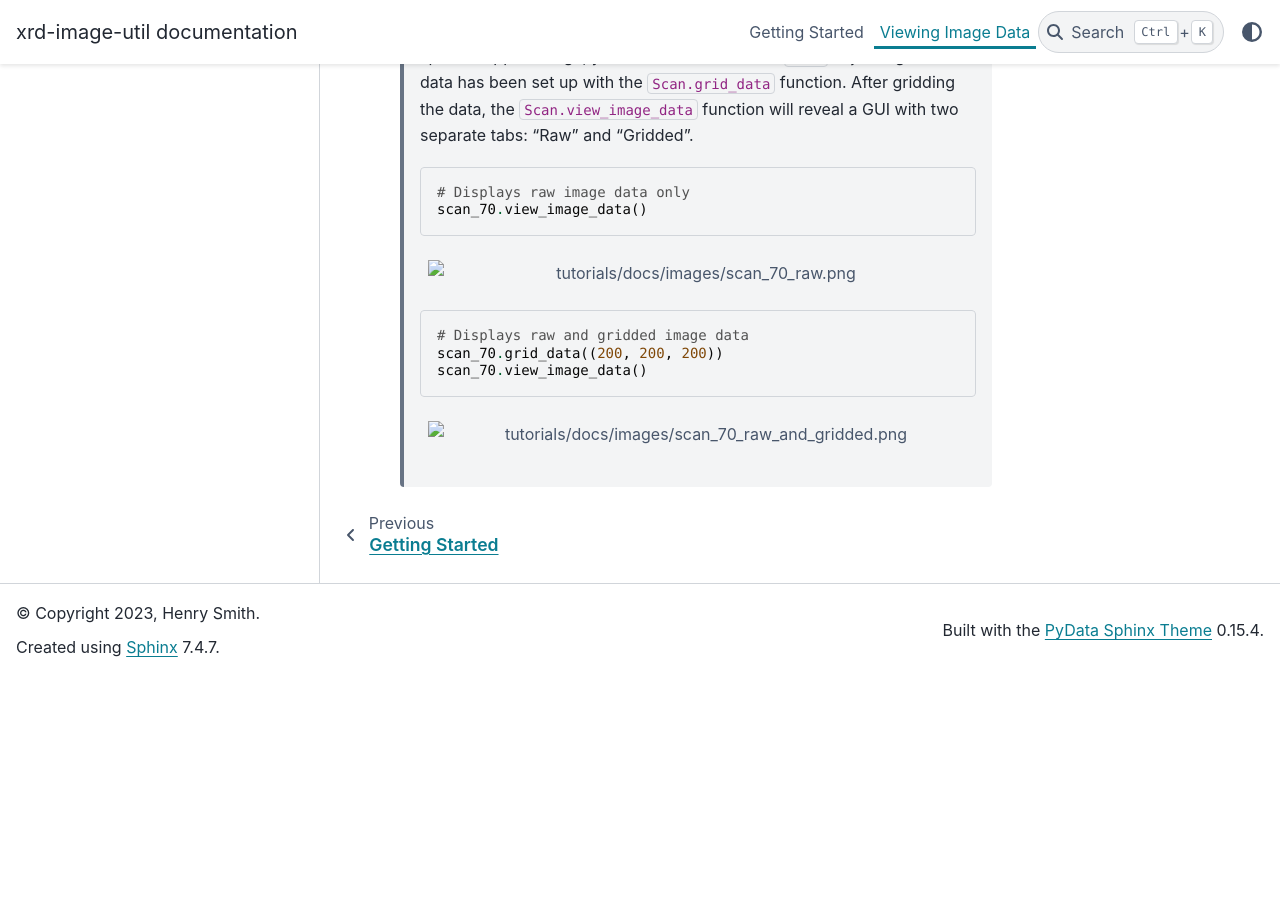
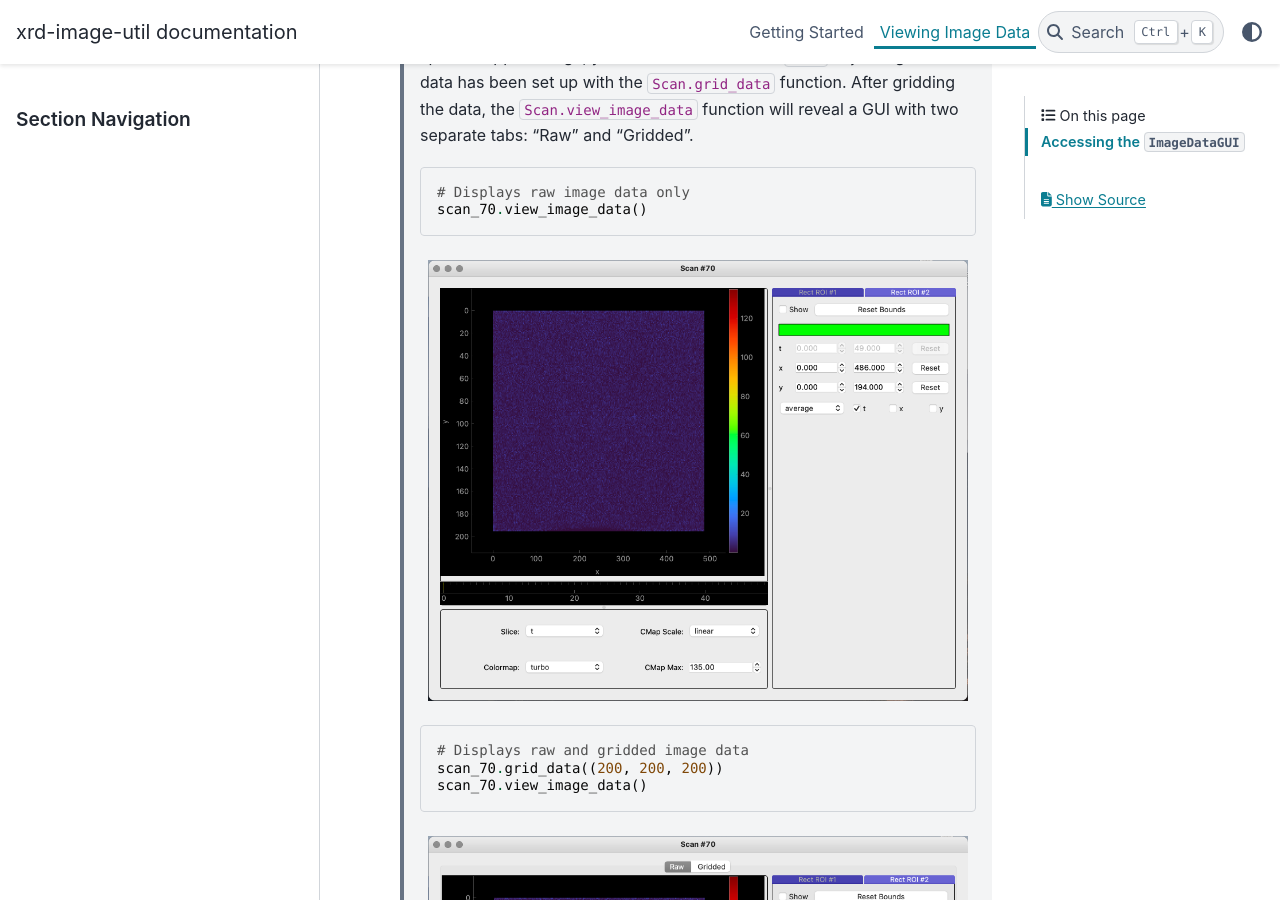
Before and after one commit to pecomyint/xrd-image-util, a Sphinx documentation site: the page built from docs/tutorials/viewing_image_data.rst, in a window 1280 px wide and 900 px high, scrolled down 461 px. Built offline with Sphinx 7.4.7 and the PyData theme 0.15.4, drawn with Linux system fonts in a browser that asks for light colours; before the commit the page ends 1137 px from its top, so only the background shows below that.

Commit message:
Fix image paths, again

```diff
--- a/docs/tutorials/viewing_image_data.rst
+++ b/docs/tutorials/viewing_image_data.rst
@@ -22,7 +22,7 @@ Depending on the use case, there are multiple ways to access the GUI:
         # Displays raw image data only
         scan_70.view_image_data()
 
-    .. figure:: docs/images/scan_70_raw.png
+    .. figure:: ../images/scan_70_raw.png
 
     .. code-block:: python
 
@@ -30,4 +30,4 @@ Depending on the use case, there are multiple ways to access the GUI:
         scan_70.grid_data((200, 200, 200))
         scan_70.view_image_data()
 
-    .. figure:: docs/images/scan_70_raw_and_gridded.png
+    .. figure:: ../images/scan_70_raw_and_gridded.png
```
